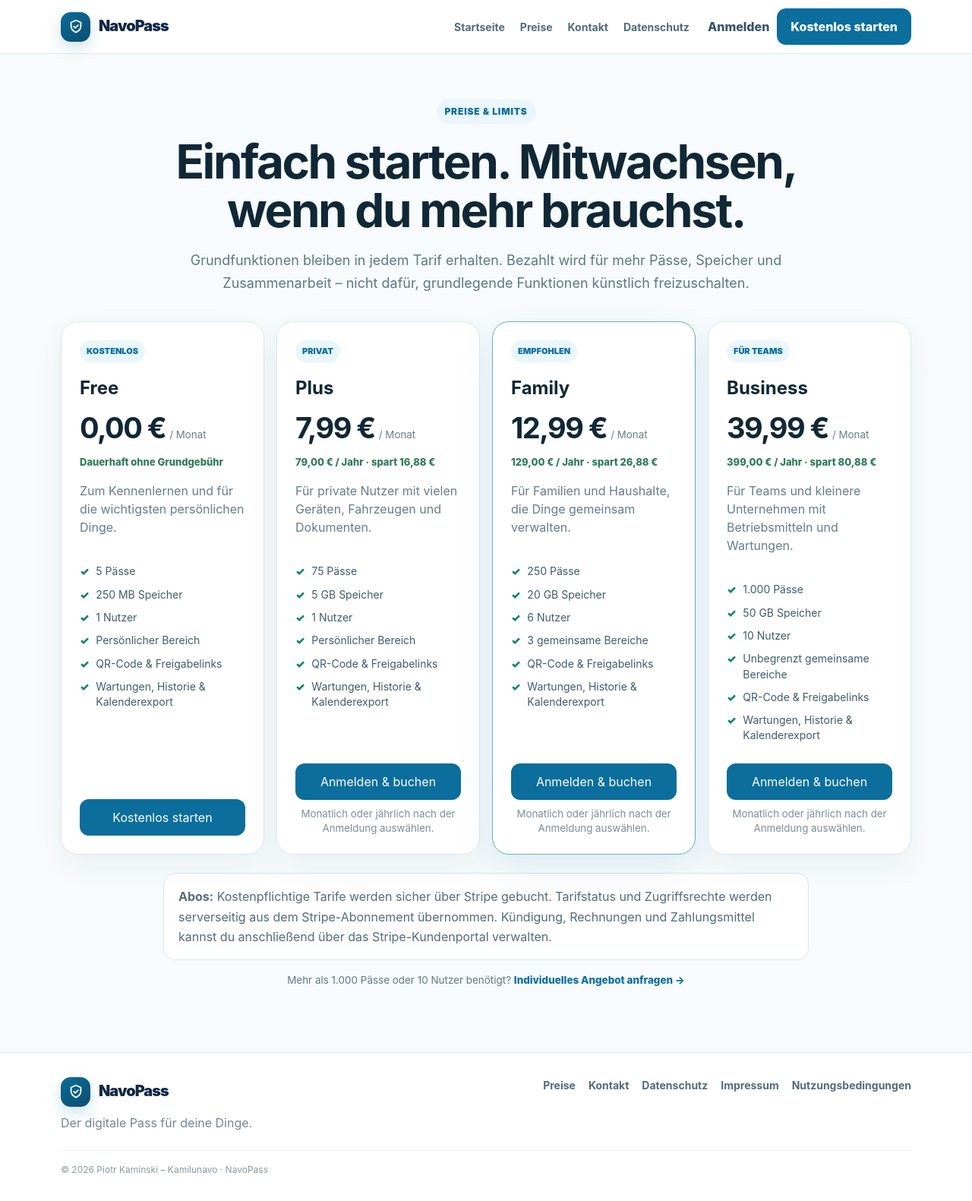
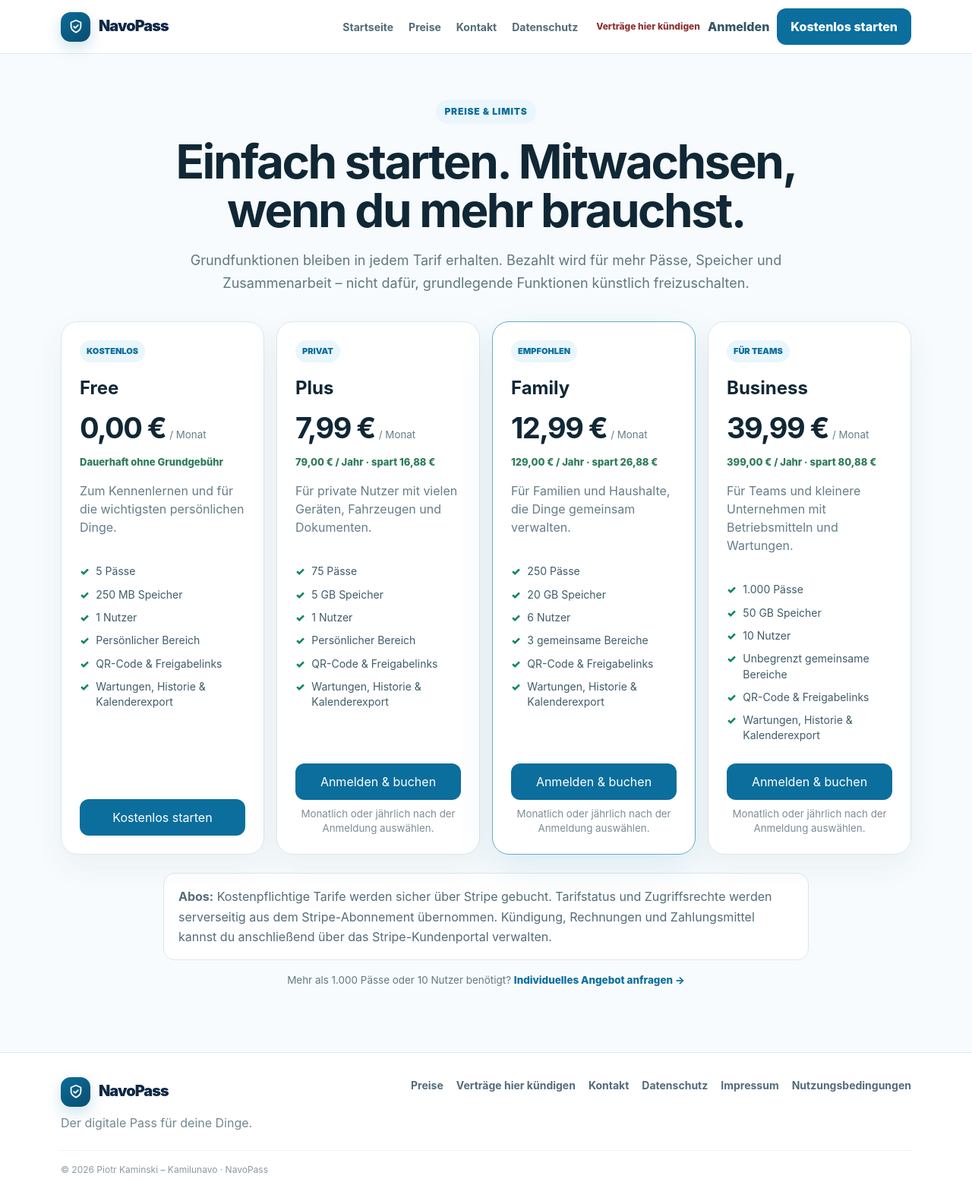
Before and after one commit to acciento89-bot/navopass, a Next.js app: page /preise in a window 1280 px wide. Shown: the whole page at 76% size. Built offline with nearby package versions, Linux system fonts and the light colour scheme; no server answers.

Commit message:
make cancellation entry point permanently visible

```diff
--- a/components/public-shell.tsx
+++ b/components/public-shell.tsx
@@ -16,6 +16,7 @@ export function PublicShell({ children }: { children: ReactNode }) {
             <Link href="/datenschutz">Datenschutz</Link>
           </nav>
           <div className={styles.actions}>
+            <Link className={styles.cancelLink} href="/vertrag-kuendigen">Verträge hier kündigen</Link>
             <Link className={styles.login} href="/login">Anmelden</Link>
             <Link className={styles.cta} href="/register">Kostenlos starten</Link>
           </div>
@@ -27,6 +28,7 @@ export function PublicShell({ children }: { children: ReactNode }) {
           <div><Logo /><p>Der digitale Pass für deine Dinge.</p></div>
           <nav className={styles.footerLinks} aria-label="Rechtliches und Service">
             <Link href="/preise">Preise</Link>
+            <Link href="/vertrag-kuendigen">Verträge hier kündigen</Link>
             <Link href="/kontakt">Kontakt</Link>
             <Link href="/datenschutz">Datenschutz</Link>
             <Link href="/impressum">Impressum</Link>
```
